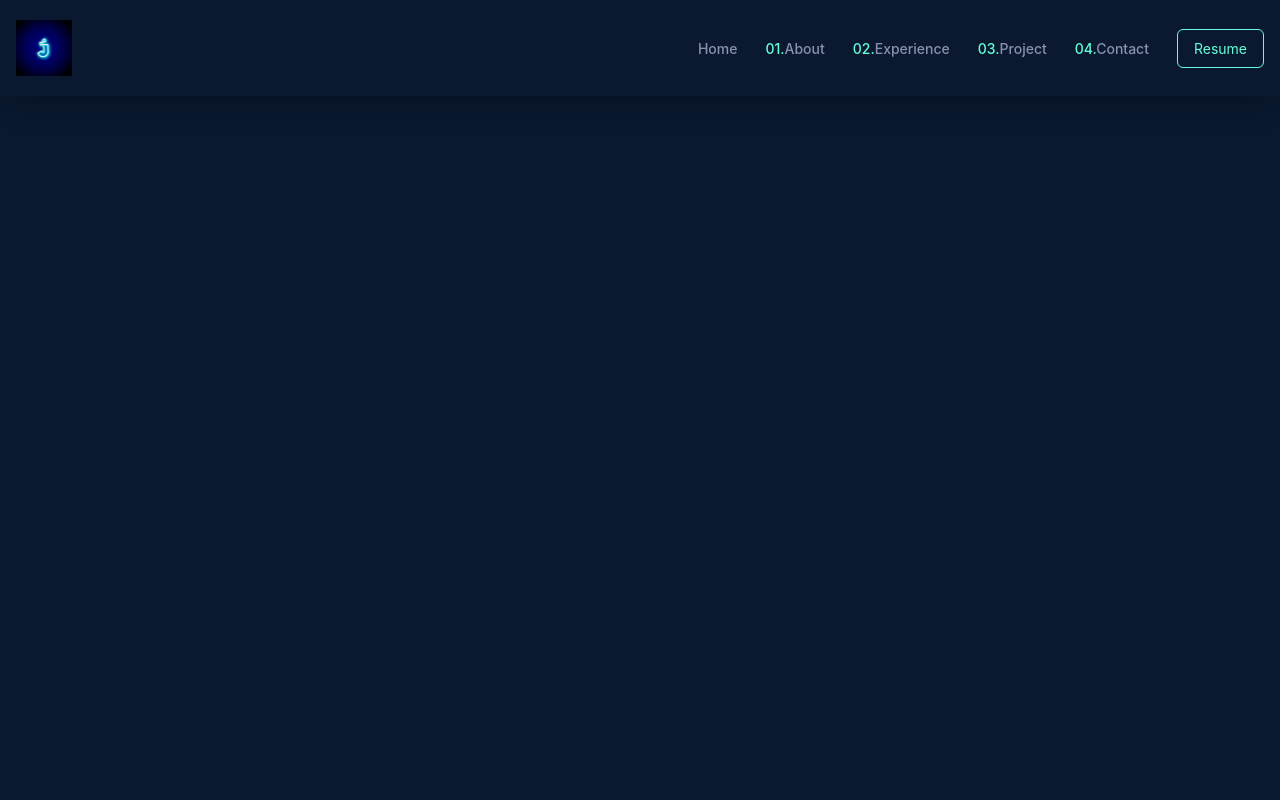
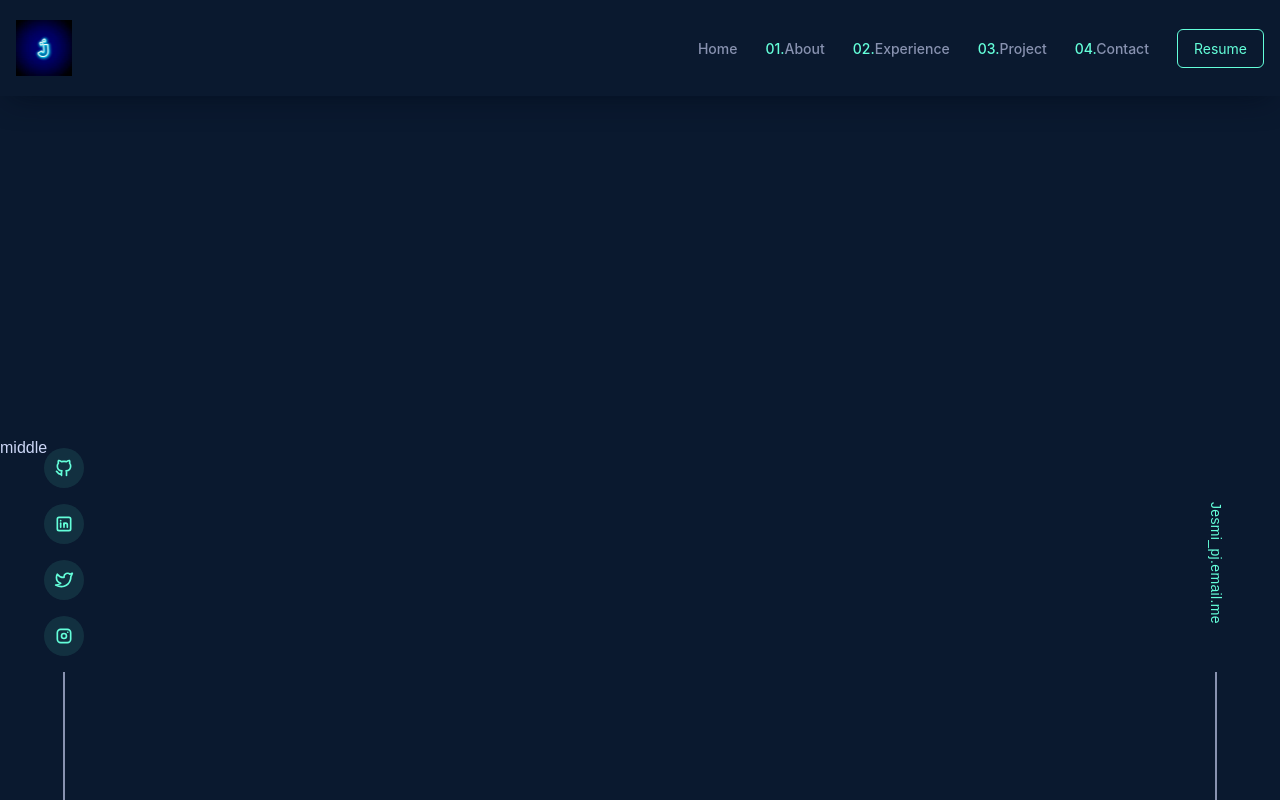
Before and after one commit to Jess-be-you/MY_portfolio, a React (Create React App) app: page / in a window 1280 px wide. Built offline with nearby package versions, Linux system fonts and the light colour scheme.

Commit message:
left and right side committed

```diff
--- a/package.json
+++ b/package.json
@@ -9,6 +9,7 @@
     "framer-motion": "^10.12.18",
     "react": "^18.2.0",
     "react-dom": "^18.2.0",
+    "react-icons": "^4.10.1",
     "react-router-dom": "^6.14.1",
     "react-scripts": "5.0.1",
     "web-vitals": "^2.1.4"
--- a/src/App.js
+++ b/src/App.js
@@ -1,10 +1,23 @@
 import Navbar from './pages/Navbar';
+import LeftSide from './pages/LeftSide';
+import RightSide from './pages/RightSide';
 import './App.css';
 
 function App() {
   return (
     <div className=" w-full h-screen font-bodyFont bg-bodyColor text-textLight overflow-x-hidden overflow-y-scroll">
       <Navbar />
+      <div className="w-full h-[88vh] xl:flex items-center gap-20 justify-between">
+        <div className="hidden xl:inline-flex w-32 h-full fixed left-0 bottom-0">
+          <LeftSide />
+        </div>
+        <div className="h-88vh">
+          middle
+        </div>
+        <div className="hidden xl:inline-flex w-32 h-full fixed right-0 bottom-0">
+          <RightSide />
+        </div>
+      </div>
     </div>
   );
 }
--- /dev/null
+++ b/src/pages/LeftSide.js
@@ -0,0 +1,34 @@
+import React from 'react';
+import {TbBrandGithub} from 'react-icons/tb';
+import {TbBrandLinkedin} from 'react-icons/tb';
+import {TbBrandTwitter} from 'react-icons/tb';
+import {TbBrandInstagram} from 'react-icons/tb';
+
+
+const LeftSide = () => {
+  return (
+    <div className="w-full h-full flex flex-col items-center justify-end gap-4 text-textGreen">
+        <div className="flex flex-col gap-4">
+            <a href="https://github.com/Jess-be-you" target="_blank" rel="noreferrer">
+                <span className='w-10 h-10 text-xl bg-hoverColor rounded-full inline-flex items-center justify-center hover:text-textGreen cursor-pointer hover:translate-y-2 transition-all duration-300'>
+                    <TbBrandGithub /></span>
+            </a>
+            <a href="https://www.linkedin.com/in/jesmi-p-j-740925236/" target="_blank" rel="noreferrer">
+                <span className='w-10 h-10 text-xl bg-hoverColor rounded-full inline-flex items-center justify-center hover:text-textGreen cursor-pointer hover:translate-y-2 transition-all duration-300'>
+                    <TbBrandLinkedin /></span>
+            </a>
+            <a href="https://twitter.com/p_jesmi?t=CSdXRzPUSjWuO26BzA2dbQ&s=08" target="_blank" rel="noreferrer">
+                <span className='w-10 h-10 text-xl bg-hoverColor rounded-full inline-flex items-center justify-center hover:text-textGreen cursor-pointer hover:translate-y-2 transition-all duration-300'>
+                    <TbBrandTwitter /></span>
+            </a>
+            <a href="https://www.instagram.com/jesmi_payyapilly/" target="_blank" rel="noreferrer">
+                <span className='w-10 h-10 text-xl bg-hoverColor rounded-full inline-flex items-center justify-center hover:text-textGreen cursor-pointer hover:translate-y-2 transition-all duration-300'>
+                    <TbBrandInstagram /></span>
+            </a>
+        </div>
+        <div className='w-[2px] h-32 bg-textDark'></div>
+    </div>
+  )
+}
+
+export default LeftSide
--- /dev/null
+++ b/src/pages/RightSide.js
@@ -0,0 +1,15 @@
+import React from 'react'
+
+const RightSide = () => {
+  return (
+    <div className="w-full h-full flex flex-col items-center justify-end gap-4 text-textLight">
+        <a href="jesmijose282@gmail.com">
+            <p className="text-sm rotate-90 w-72 tracking-wide text-textGreen">Jesmi_pj.email.me</p>
+        </a>
+        <div className='w-[2px] h-32 bg-textDark'></div>
+    </div>
+
+  )
+}
+
+export default RightSide
```
Also changed, not shown: 1 other file (tests, documents, lock files or other folders).
